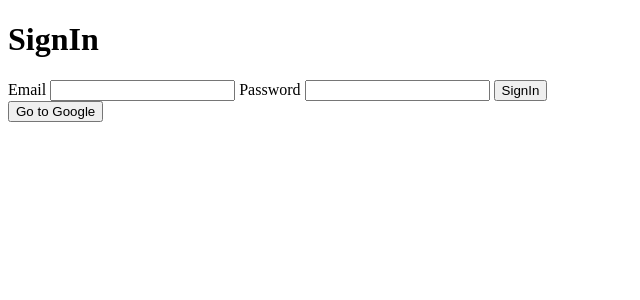
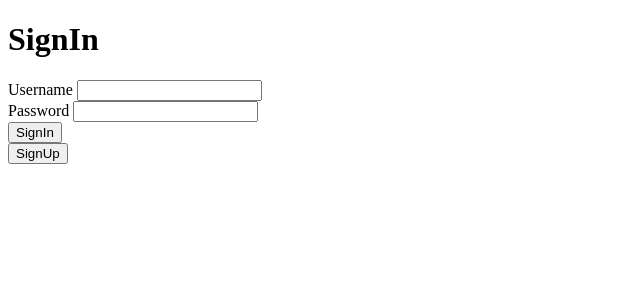
Before and after one commit to saidgadjiev/TODOList, a Django app: page / in a window 1280 px wide. Shown: the top 300 px of the page, without its empty margins (0-640 px from the left). Run offline with Django 3.2, Linux system fonts and the light colour scheme.

Commit message:
SignIn and SignUp

```diff
--- a/TODOList/settings.py
+++ b/TODOList/settings.py
@@ -104,6 +104,7 @@ AUTH_PASSWORD_VALIDATORS = [
     },
 ]
 
+LOGIN_REDIRECT_URL = '/signIn'
 
 # Internationalization
 # https://docs.djangoproject.com/en/1.9/topics/i18n/
--- a/TODOList/urls.py
+++ b/TODOList/urls.py
@@ -13,7 +13,7 @@ Including another URLconf
     1. Import the include() function: from django.conf.urls import url, include
     2. Add a URL to urlpatterns:  url(r'^blog/', include('blog.urls'))
 """
-from django.conf.urls import url, patterns, include
+from django.conf.urls import url
 from django.contrib import admin
 
 from app import views
@@ -21,4 +21,7 @@ from app import views
 urlpatterns = [
     url(r'^admin/', admin.site.urls),
     url(r'^$', views.main_page),
+    url(r'^signIn/$', 'django.contrib.auth.views.login', {'template_name': 'index.html'}),
+    url(r'^signOut/$', 'django.contrib.auth.views.logout'),
+    url(r'^signUp/$', views.signUp),
 ]
--- a/app/forms.py
+++ b/app/forms.py
@@ -1,9 +1,27 @@
-from django.forms import ModelForm
-
-from app.models import User
+from django import forms
+from django.contrib.auth.models import User
 
 
-class SignUpForm(ModelForm):
+class SignUpForm(forms.ModelForm):
+    password = forms.CharField(widget=forms.PasswordInput())
+
+    def clean_username(self):
+        data = self.cleaned_data.get('username')
+        try:
+            User.objects.get(username=data)
+        except User.DoesNotExist:
+            return data
+        raise forms.ValidationError('This username is already taken. ')
+
+    def clean_email(self):
+        data = self.cleaned_data.get('email')
+        try:
+            User.objects.get(email=data)
+        except User.DoesNotExist:
+            return data
+
+        raise forms.ValidationError('This email is already taken. ')
+
     class Meta:
         model = User
-        fields = '__all__'
+        fields = ('username', 'email', 'password')
--- a/app/models.py
+++ b/app/models.py
@@ -1,20 +1,11 @@
 from __future__ import unicode_literals
 
+from django.contrib.auth.models import User
 from django.db import models
-from datetime import datetime, timedelta
-
-
-# Create your models here.
 from django.utils import timezone
-
-
-class User(models.Model):
-    name = models.CharField(max_length=25)
-    email = models.EmailField(max_length=75)
-    password = models.CharField(max_length=10)
 
 
 class Todo(models.Model):
     todo_job = models.TextField()
-    user = models.ForeignKey('User')
+    author = models.ForeignKey(User)
     deadline_date = models.DateTimeField(default=timezone.now)
--- a/app/views.py
+++ b/app/views.py
@@ -1,6 +1,7 @@
 from __future__ import print_function
 
-from django.http import HttpResponseRedirect
+from django.contrib.auth import authenticate, login
+from django.http import HttpResponseRedirect, HttpResponse
 from django.shortcuts import render_to_response
 from django.template import RequestContext
 from app.models import User, Todo
@@ -8,45 +9,28 @@ from forms import SignUpForm
 
 
 def main_page(request):
-    if 'user_id' in request.session:
-        user_obj = User.objects.filter(id=request.session['user_id'])
-        todo_obj = Todo.objects.filter(user_id=request.session['user_id'])
-        data = RequestContext(request, {'name': request.session['name'], 'user': user_obj, 'todo': todo_obj})
+    if request.user.is_authenticated():
 
         return render_to_response('todo_list.html',
-                                  {'name': request.session['name'], 'user': user_obj, 'todo': todo_obj},
-                                  context_instance=RequestContext(request),)
+                                  {'name': request.user.username, 'user': request.user},
+                                  context_instance=RequestContext(request))
     else:
-        form = SignUpForm()
-
-        return render_to_response('index.html', {'form': form}, context_instance=RequestContext(request),)
+        return render_to_response('index.html', context_instance=RequestContext(request))
 
 
 def signUp(request):
     if request.method == 'POST':
         form = SignUpForm(request.POST)
         if form.is_valid():
-            obj = form.save()
-            id = obj.id
-            request.session['user_id'] = id
-            request.session['name'] = form.cleaned_data['name']
+            username = form.cleaned_data['username']
+            password = form.cleaned_data['password']
+            email = form.cleaned_data['email']
+            User.objects.create_user(username, email, password)
+            user = authenticate(username=username, password=password)
+            login(request, user)
 
-        return HttpResponseRedirect('/')
+            return HttpResponseRedirect('/')
+    else:
+        form = SignUpForm()
 
-
-def signIn(request):
-    user_obj = User.objects.filter(email=request.POST.get('email'), password=request.POST.get('password'))
-    if user_obj.count():
-        request.session['user_id'] = user_obj[0].id
-        request.session['name'] = user_obj[0].name
-        request.session.modified = True
-
-    return HttpResponseRedirect('/')
-
-
-def signOut(request):
-    del request.session['user_id']
-    del request.session['name']
-    request.session.modified = True
-
-    return HttpResponseRedirect('/')
+    return render_to_response('signUp.html', {'form': form}, context_instance=RequestContext(request))
--- a/templates/index.html
+++ b/templates/index.html
@@ -8,21 +8,31 @@
             <h1>
                 SignIn
             </h1>
-            <form action="signIn" method="post">
+            <form action="{% url 'django.contrib.auth.views.login' %}" method="post">
+                {% if form.non_field_errors %}
+                    <div>{{ form.non_field_errors }}</div>
+                {% endif %}
                 <label>
-                    Email
+                    Username
                 </label>
-                <input type="email" name="email" required>
+                <input type="text" name="username" required><br>
+                {% if form.username.errors %}
+                    <div>{{ form.username.errors }}</div>
+                {% endif %}
                 <label>
                     Password
                 </label>
-                <input type="password" name="password" required>
+                <input type="password" name="password" required><br>
+                {% if form.password.errors %}
+                    <div class="controls alert">{{ form.password.errors }}</div>
+                {% endif %}
                 <input type="submit" value="SignIn">
+                <input type="hidden" name="next" value="{{ '/' }}" />
                 {% csrf_token %}
             </form>
+            <form action="/signUp">
+                <input type="submit" value="SignUp">
+            </form>
         </div>
-        <form action="http://google.com">
-            <input type="submit" value="Go to Google">
-        </form>
     </div>
 {% endblock %}
```
Also changed, not shown: templates/signUp.html (added, +27 -0 lines), templates/todo_list.html (added, +14 -0 lines), app/migrations/0001_initial.py, app/migrations/0002_auto_20160424_0932.py (deleted), app/migrations/0002_auto_20160424_1341.py (added), app/migrations/0003_auto_20160424_0933.py (deleted).
